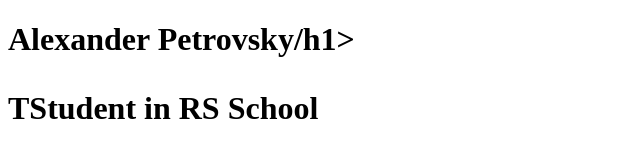
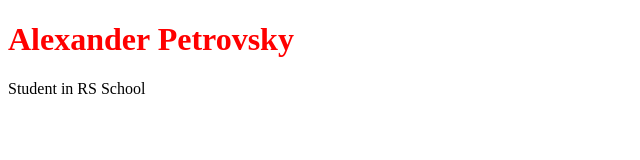
Before and after one commit to A-Petrovsky/rsschool-cv, a plain HTML site: page index.html in a window 1280 px wide. Shown: the whole page, without its empty margins (0-640 px from the left). Drawn offline with Linux system fonts and the light colour scheme.

```diff
--- a/index.html
+++ b/index.html
@@ -4,9 +4,10 @@
 <title>CV</title>
 </head>
 <body>
+<link rel="stylesheet" href="style.css">
 
-<h1>Alexander Petrovsky/h1>
-<p>TStudent in RS School</p>
+<h1>Alexander Petrovsky </h1>
+<p>Student in RS School</p>
 
 </body>
 </html>
--- a/style.css
+++ b/style.css
@@ -0,0 +1,3 @@
+h1 {
+  color: red;
+}
```
Also changed, not shown: 1 other file.
